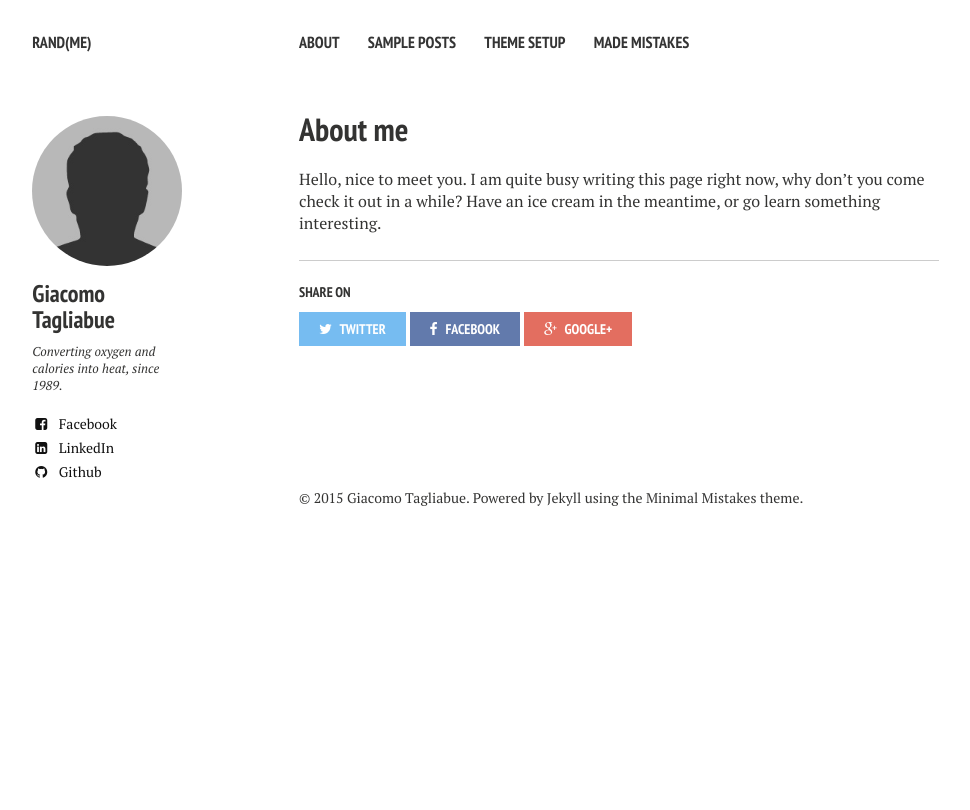
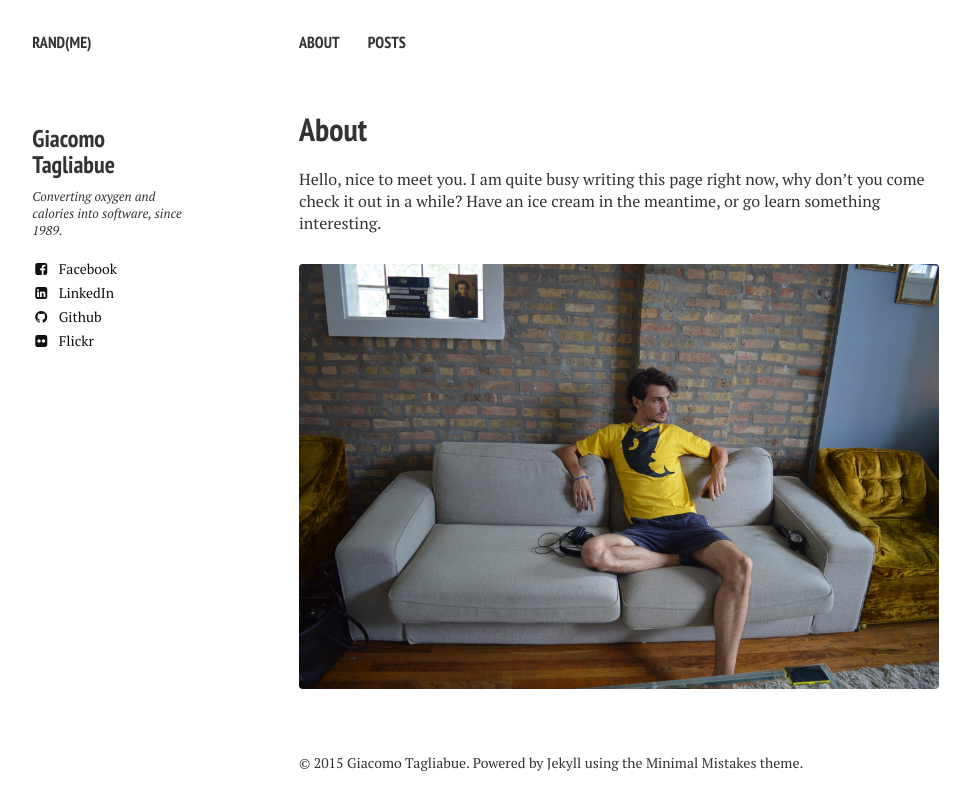
Before and after one commit to itajaja/itajaja.github.io, a Jekyll site: the page built from about/index.md, in a window 1280 px wide. Shown: the top 810 px of the page, without its empty margins (21-991 px from the left). Built offline with Jekyll 4.4.1, drawn with Linux system fonts in a browser that asks for light colours; nearby versions of some CDN libraries.

Commit message:
fix style and content

```diff
--- a/_config.yml
+++ b/_config.yml
@@ -28,7 +28,7 @@
 owner:
   name: Giacomo Tagliabue
   avatar: bio-photo.jpg
-  bio: "Converting oxygen and calories into heat, since 1989."
+  bio: "Converting oxygen and calories into software, since 1989."
   email:
   disqus-shortname:
   twitter: #username
@@ -54,7 +54,7 @@
   youtube: #username
   soundcloud: #username
   weibo: #username
-  flickr: #username
+  flickr: 132960484@N04
   codepen: #username
 
 include: [".htaccess"]
--- a/_data/navigation.yml
+++ b/_data/navigation.yml
@@ -3,11 +3,5 @@
 - title: About
   url: /about/
 
-- title: Sample Posts
+- title: Posts
   url: /posts/
-
-- title: Theme Setup
-  url: /theme-setup/
-
-- title: Made Mistakes
-  url: http://mademistakes.com
--- a/_includes/_author-bio.html
+++ b/_includes/_author-bio.html
@@ -3,12 +3,6 @@
 {% endif %}
 
 <div itemscope itemtype="http://schema.org/Person">
-
-{% if author.avatar contains 'http' %}
-	<img src="{{ author.avatar }}" class="bio-photo" alt="{{ author.name }} bio photo">
-{% else %}
-	<img src="{{ site.url }}/images/{{ author.avatar }}" class="bio-photo" alt="{{ author.name }} bio photo">
-{% endif %}
 
   <h3 itemprop="name">{{ author.name }}</h3>
   <p>{{ author.bio }}</p>
--- a/_sass/site.scss
+++ b/_sass/site.scss
@@ -63,6 +63,12 @@
 	}
 }
 
+.image-bordered {
+  margin: 30px 0;
+  border-radius: 4px;
+  float: right;
+}
+
 /*
    Global transition
    ========================================================================== */
```
Also changed, not shown: about/index.md (+4 -1 lines), index.md (+2 -1 lines), images/bio-photo.jpg.
